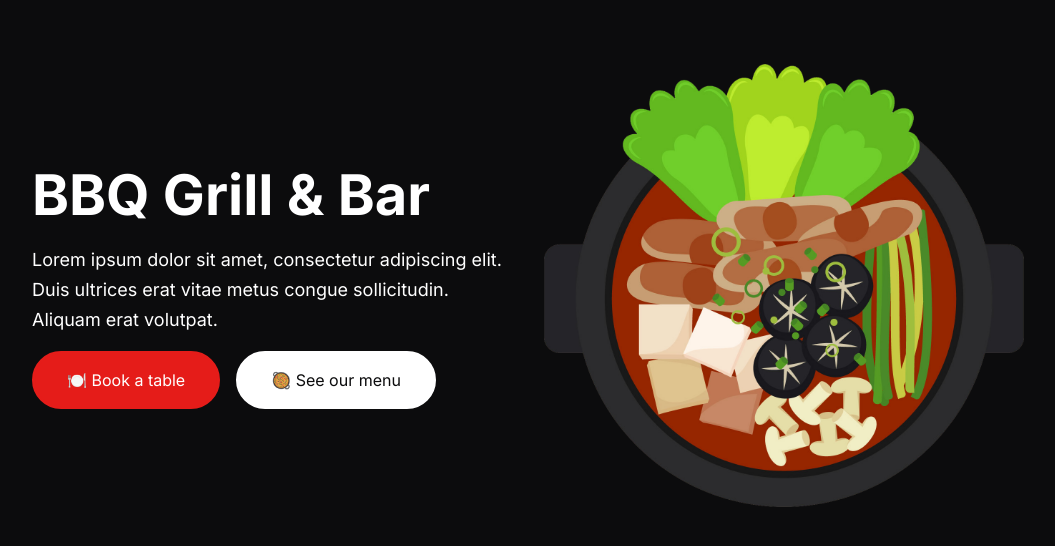
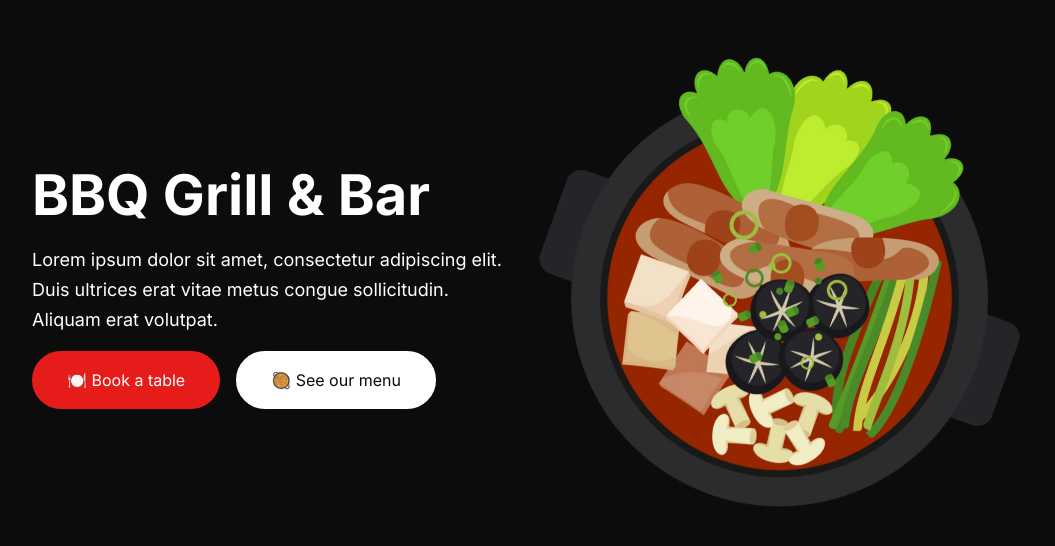
Before and after one commit to JustinLung/66hotpot-nextjs, a Next.js app: page / in a window 1280 px wide. Shown: the top 546 px of the page, without its empty margins (112-1167 px from the left). Built offline with nearby package versions, Linux system fonts and the light colour scheme.

Commit message:
added spinning animation to hero

```diff
--- a/src/components/Hero/Hero.module.css
+++ b/src/components/Hero/Hero.module.css
@@ -24,6 +24,7 @@
 
 .hero__image {
   width: 30rem;
+  animation: spin infinite 100s linear;
 }
 
 .hero__wrapper-button-wrapper {
@@ -60,3 +61,12 @@
     width: 90%;
   }
 }
+
+@keyframes spin {
+  from {
+    transform: rotate(0deg);
+  }
+  to {
+    transform: rotate(360deg);
+  }
+}
```
